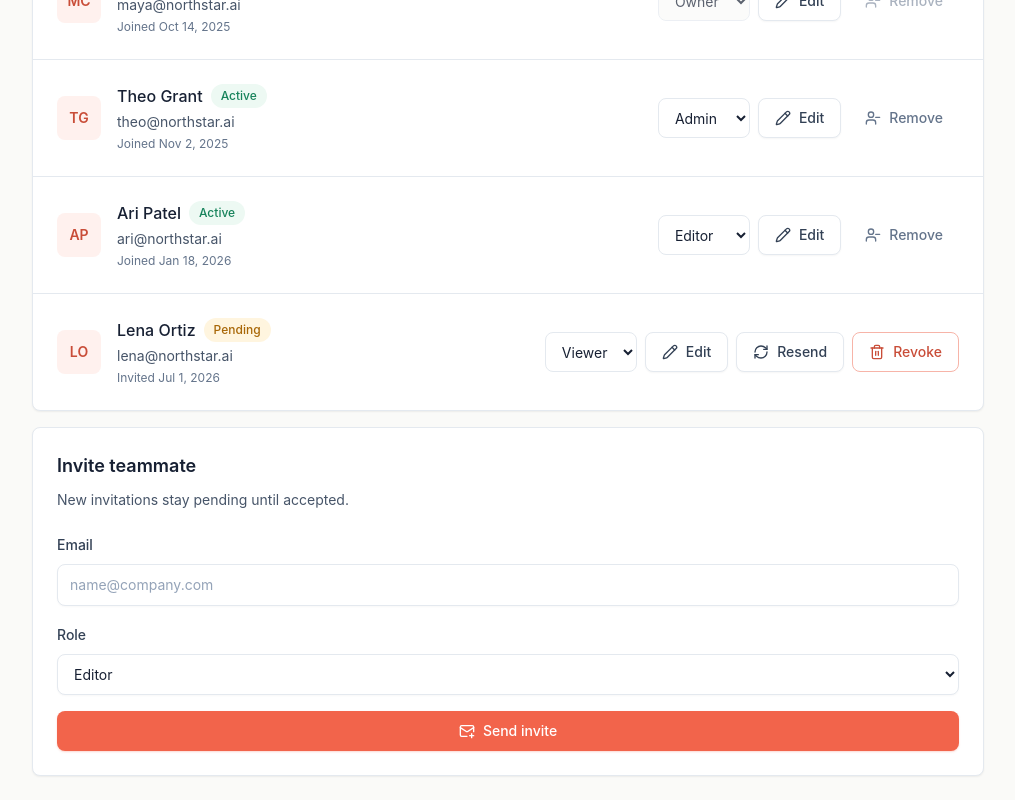
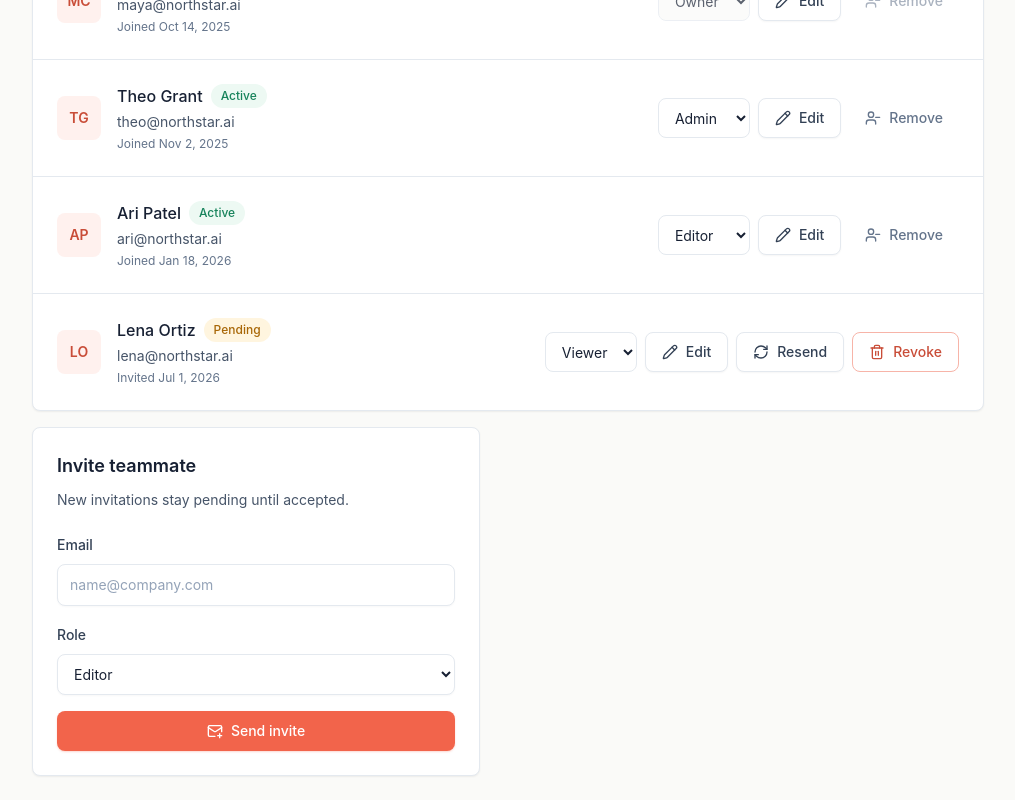
Before and after one commit to farrukhh25-AA/fictional-saas-settings, a React (Vite) app: page /settings/team in a window 1280 px wide. Shown: the part 368-1168 px from the top of the page, without its empty margins (264-1279 px from the left). Built offline with nearby package versions, Linux system fonts and the light colour scheme.

Commit message:
Keep people section full width

```diff
--- a/src/pages/TeamPage.tsx
+++ b/src/pages/TeamPage.tsx
@@ -123,7 +123,7 @@ export function TeamPage() {
         </p>
       </div>
 
-      <div className="grid gap-4 2xl:grid-cols-[minmax(0,1fr)_300px]">
+      <div className="grid gap-4">
         <Panel className="overflow-hidden">
           <div className="flex flex-col gap-3 border-b border-[#e4e9ef] p-5 sm:flex-row sm:items-center sm:justify-between sm:p-6">
             <div>
@@ -183,7 +183,7 @@ export function TeamPage() {
           )}
         </Panel>
 
-        <Panel className="self-start p-5 sm:p-6">
+        <Panel className="w-full max-w-md self-start p-5 sm:p-6">
           <h2 className="text-lg font-semibold">Invite teammate</h2>
           <p className="mt-2 text-sm leading-6 text-[#475569]">
             New invitations stay pending until accepted.
```
